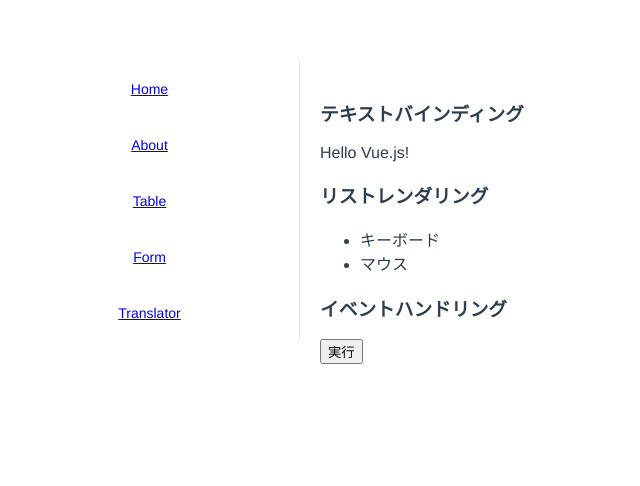
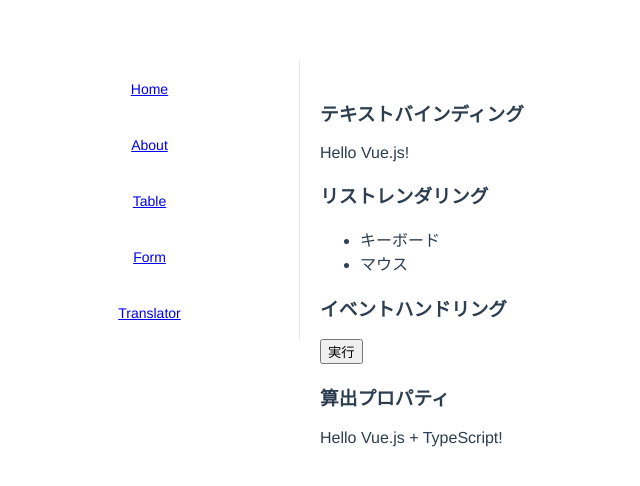
Before and after one commit to omiend/vue-lab, a Vue app: page / in a window 1280 px wide. Shown: the top 486 px of the page, without its empty margins (8-648 px from the left). Built offline with nearby package versions, Linux system fonts and the light colour scheme.

Commit message:
Option 2 - さまざまなレンダリング - Exercise 1: 算出プロパティ

```diff
--- a/src/views/Home.vue
+++ b/src/views/Home.vue
@@ -10,6 +10,8 @@
     </ul>
     <h3>イベントハンドリング</h3>
     <button v-on:click="onClick">実行</button>
+    <h3>算出プロパティ</h3>
+    <p>{{ computedMsg }}</p>
   </div>
 </template>
 
@@ -23,6 +25,11 @@ declare interface Item {
 }
 
 export default Vue.extend({
+  computed: {
+    computedMsg(): string {
+      return this.msg.replace(/!/g, "") + " + TypeScript!";
+    }
+  },
   data() {
     return {
       msg: "Hello Vue.js!",
```
